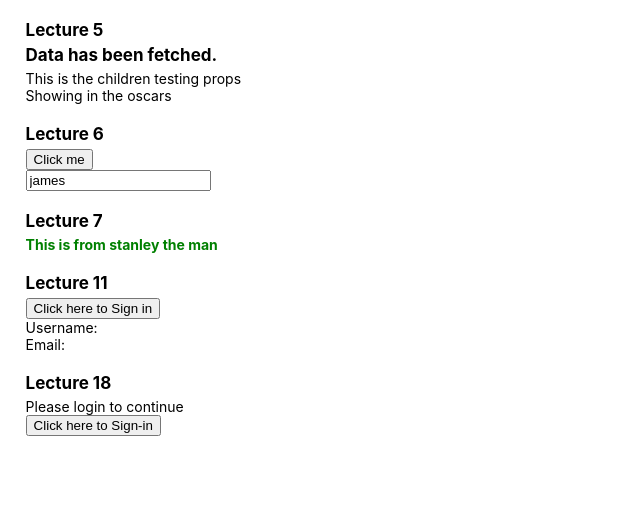
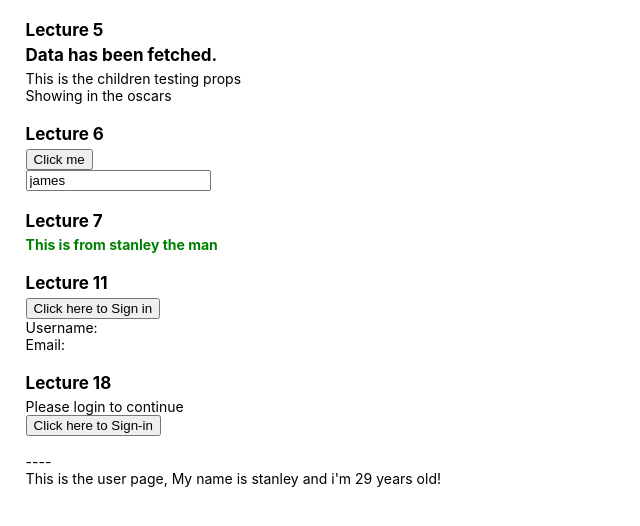
Before and after one commit to stanleychukwu17/react-typescript-1, a React (Create React App) app: page / in a window 1280 px wide. Shown: the top 526 px of the page, without its empty margins (0-640 px from the left). Built offline with nearby package versions, Linux system fonts and the light colour scheme.

Commit message:
added another example for lecture 18 and refactored some code

```diff
--- a/src/App.tsx
+++ b/src/App.tsx
@@ -19,6 +19,8 @@ import UserDts from './components/11/User';
 
 // lecture-18 - Component Prop
 import Private from './components/18/Private';
+import P2 from './components/18/eg2/P2';
+import U2 from './components/18/eg2/U2';
 
 function App() {
   // const dts: object = {'firstName':'stanely', 'lastName':'chukwu', 'age':26}
@@ -36,7 +38,7 @@ function App() {
 
       <div className='cover'>
         <h1>Lecture 6</h1>
-        <Button clickHandler={(event, id) => { console.log('clicked me', event, id) }} />
+        <Button clickHandler={(event, id?: number) => { console.log('clicked me', event, id) }} />
         <Input
           value='james'
           changeHandler={(event) => { console.log('changed me', event, event.target.value) }}
@@ -56,7 +58,9 @@ function App() {
 
       <div className='cover'>
         <h1>Lecture 18</h1>
-        <Private isLoggedIn={false} />
+        {<Private isLoggedIn={false} />}
+        <br></br>----
+        <P2 isLoggedIn={true} component={U2} />
       </div>
 
       <div>
--- a/src/components/18/Private.tsx
+++ b/src/components/18/Private.tsx
@@ -11,7 +11,6 @@ export default function Private({isLoggedIn}: privateProps) {
     let [allowed, setAllowed] = useState<boolean>(isLoggedIn)
 
     const eventHandler = (wch: boolean): any => {
-        console.log(wch)
         setAllowed(wch)
     }
 
--- /dev/null
+++ b/src/components/18/eg2/L2.tsx
@@ -0,0 +1,6 @@
+
+export default function L2() {
+    return (
+        <div>This is the login page</div>
+    )
+}
--- /dev/null
+++ b/src/components/18/eg2/P2.tsx
@@ -0,0 +1,16 @@
+import L2 from "./L2"
+import { u2Props } from "./U2"
+
+
+type p2Props = {
+    isLoggedIn: boolean
+    component: React.ComponentType<u2Props>
+}
+
+export default function P2({isLoggedIn, component: Component}: p2Props) {
+    if (isLoggedIn) {
+        return <Component name="stanley" age={29} />
+    } else {
+        return <L2  />
+    }
+}
--- /dev/null
+++ b/src/components/18/eg2/U2.tsx
@@ -0,0 +1,11 @@
+export type u2Props = {
+    name: string
+    age: number
+}
+
+
+export default function U2({name, age}: u2Props) {
+    return (
+        <div>This is the user page, My name is {name} and i'm {age} years old!</div>
+    )
+}
```
